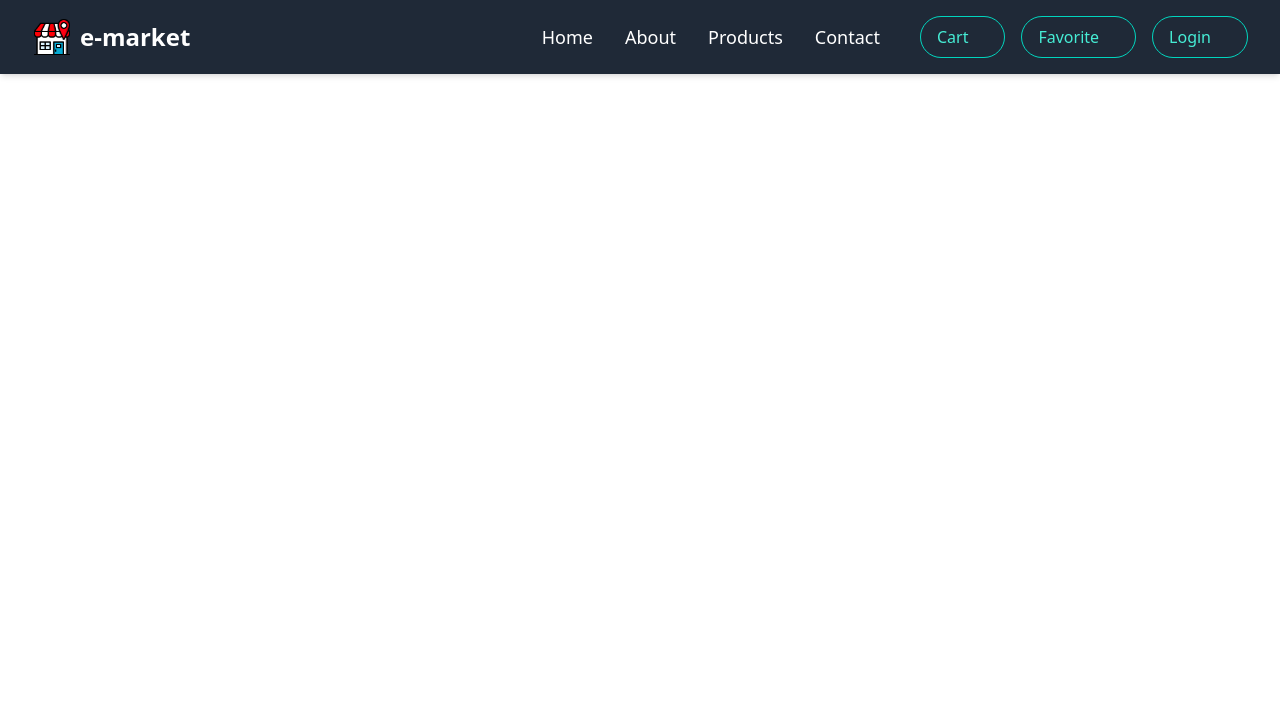
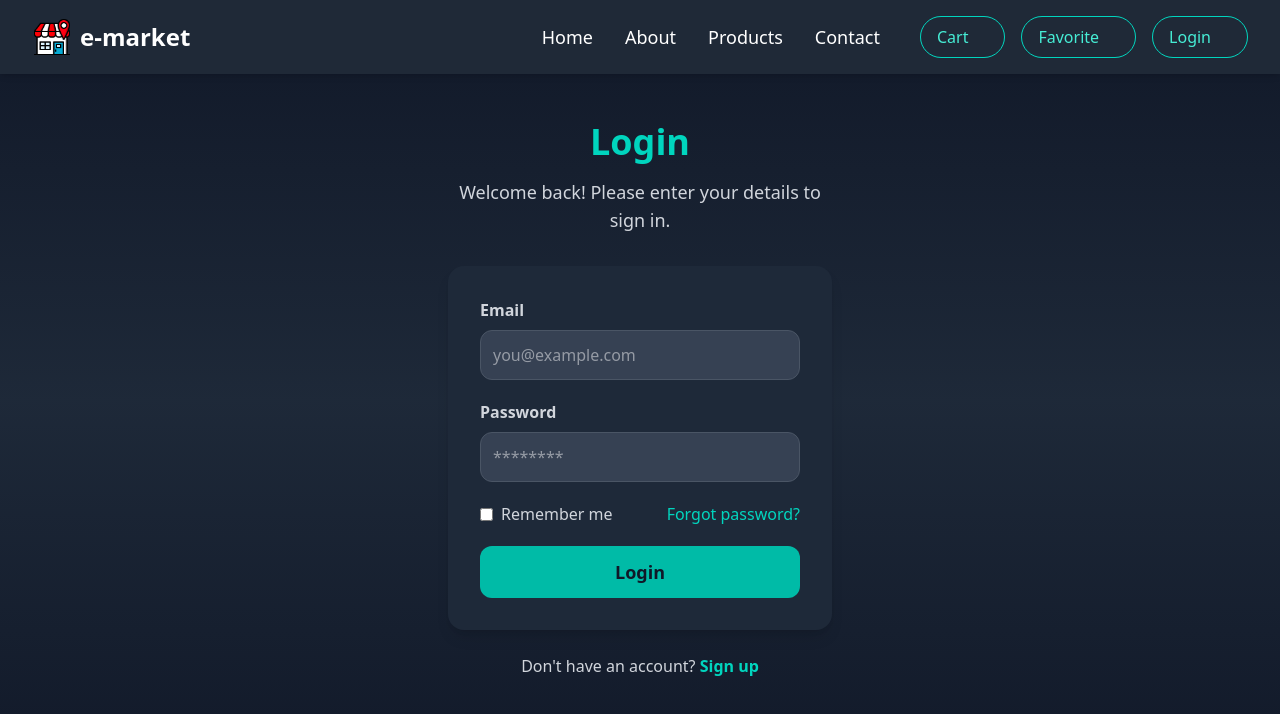
Before and after one commit to AbdulazizErgashev/e-market, a React (Vite) app: page /login in a window 1280 px wide. Shown: the top 714 px of the page. Built offline with nearby package versions, Linux system fonts and the light colour scheme; some icons are missing.

Commit message:
Login page created and compeleted with modern design

```diff
--- a/src/pages/Login.jsx
+++ b/src/pages/Login.jsx
@@ -1,7 +1,87 @@
-import React from 'react'
+import { motion } from "framer-motion";
+import { Link } from "react-router-dom";
 
 export default function Login() {
   return (
-    <div>Login</div>
-  )
+    <div className="min-h-screen bg-gradient-to-b from-gray-900 via-gray-800 to-gray-900 text-gray-100 flex items-center justify-center py-20 px-4">
+      <div className="max-w-sm w-full">
+        <motion.h1
+          className="text-4xl font-extrabold text-center text-teal-400 mb-4"
+          initial={{ y: -30, opacity: 0 }}
+          animate={{ y: 0, opacity: 1 }}
+          transition={{ duration: 0.8 }}
+        >
+          Login
+        </motion.h1>
+        <motion.p
+          className="text-lg text-center text-gray-300 mb-8"
+          initial={{ y: -30, opacity: 0 }}
+          animate={{ y: 0, opacity: 1 }}
+          transition={{ duration: 0.8 }}
+        >
+          Welcome back! Please enter your details to sign in.
+        </motion.p>
+
+        <motion.form
+          className="bg-gray-800 rounded-2xl p-8 space-y-5 shadow-lg hover:shadow-2xl transition"
+          initial={{ y: 30, opacity: 0 }}
+          animate={{ y: 0, opacity: 1 }}
+          transition={{ delay: 0.5, duration: 1 }}
+        >
+          <div>
+            <label className="block text-gray-300 font-semibold mb-2">
+              Email
+            </label>
+            <input
+              type="email"
+              placeholder="you@example.com"
+              className="w-full p-3 rounded-xl border border-gray-600 bg-gray-700 text-gray-100 focus:outline-none focus:border-teal-500 focus:ring-2 focus:ring-teal-500"
+            />
+          </div>
+
+          <div>
+            <label className="block text-gray-300 font-semibold mb-2">
+              Password
+            </label>
+            <input
+              type="password"
+              placeholder="********"
+              className="w-full p-3 rounded-xl border border-gray-600 bg-gray-700 text-gray-100 focus:outline-none focus:border-teal-500 focus:ring-2 focus:ring-teal-500"
+            />
+          </div>
+
+          <div className="flex items-center justify-between">
+            <label className="flex items-center text-gray-300">
+              <input
+                type="checkbox"
+                className="mr-2 rounded-2xl focus:ring-2 focus:ring-teal-500"
+              />{" "}
+              Remember me
+            </label>{" "}
+            <a href="#" className="text-teal-400 hover:underline">
+              Forgot password?
+            </a>
+          </div>
+
+          <button
+            type="submit"
+            className="bg-teal-500 text-gray-900 font-bold rounded-xl py-3 w-full hover:bg-teal-600 hover:text-gray-100 transition text-lg"
+          >
+            Login
+          </button>
+        </motion.form>
+
+        <p className="text-center text-gray-300 mt-6">
+          Don't have an account?
+          <Link
+            to={"/sign"}
+            className="text-teal-400 hover:underline font-semibold"
+          >
+            {" "}
+            Sign up
+          </Link>
+        </p>
+      </div>
+    </div>
+  );
 }
```
